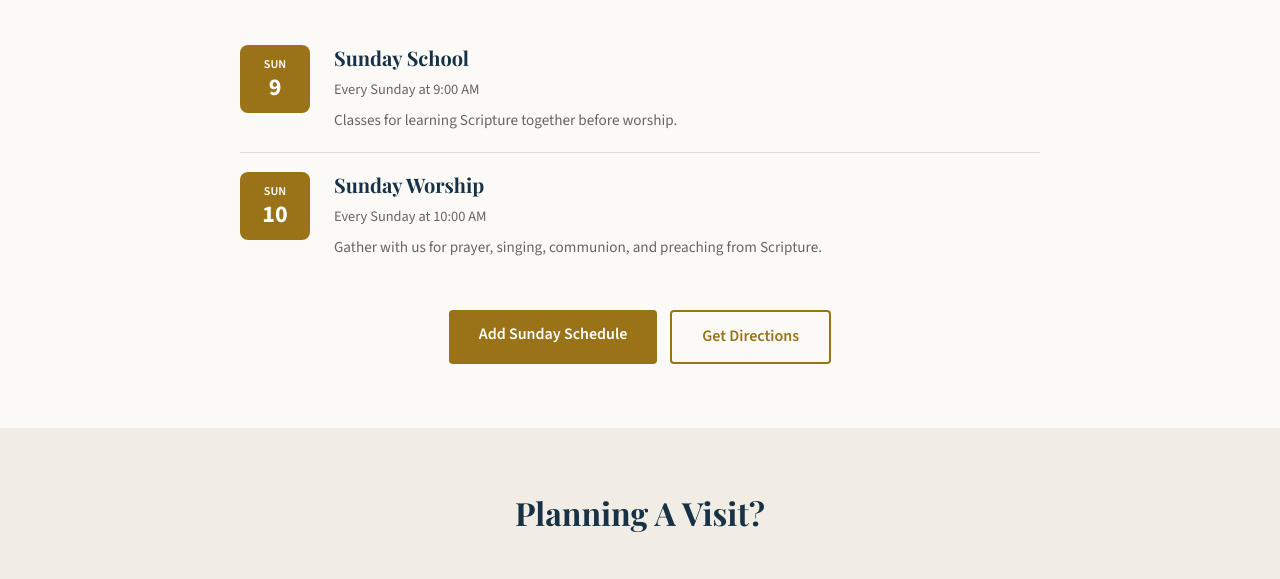
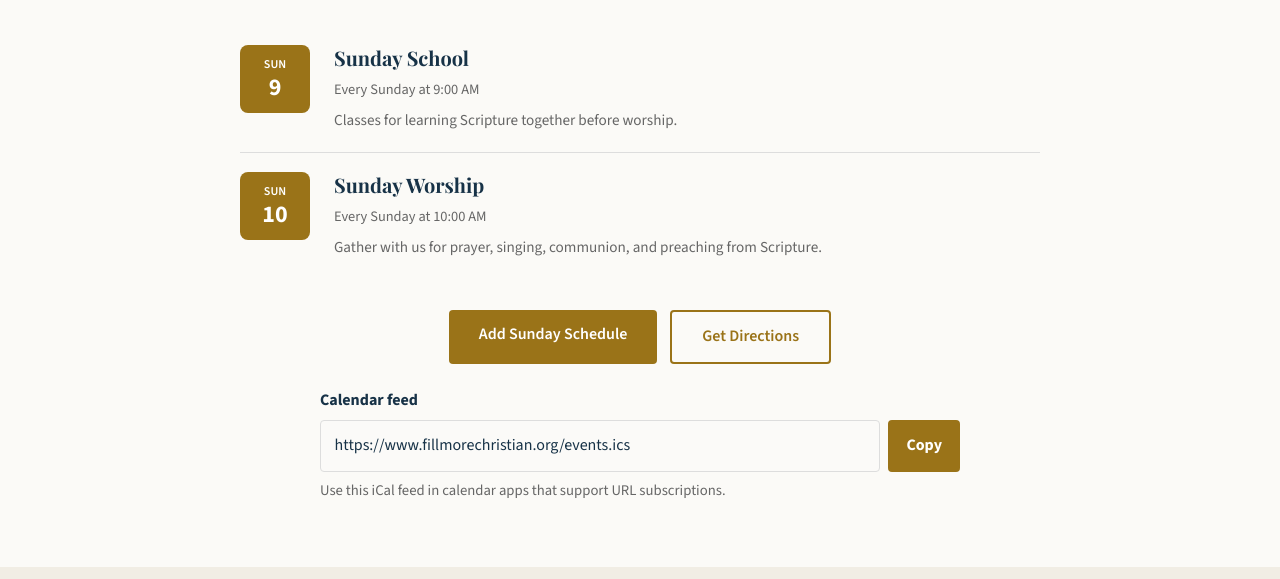
Before and after one commit to wakefieldhare-collab/fillmorechristian-website, a website: page events.html in a window 1280 px wide. Shown: the part 396-975 px from the top of the page. Drawn offline with Linux system fonts and the light colour scheme; no server answers.

Commit message:
Add copyable calendar feed link

```diff
--- a/css/style.css
+++ b/css/style.css
@@ -802,6 +802,19 @@ h4 { font-size: 1.25rem; }
   margin-top: 2rem;
 }
 
+.calendar-feed-copy {
+  max-width: 640px;
+  margin: 1.5rem auto 0;
+  text-align: left;
+}
+
+.calendar-feed-copy label {
+  display: block;
+  font-weight: 700;
+  color: var(--color-primary);
+  margin-bottom: 0.4rem;
+}
+
 /* --- Give Online --- */
 .give-section {
   text-align: center;
--- a/events.html
+++ b/events.html
@@ -90,6 +90,14 @@
         <a href="events.ics" class="btn btn-primary">Add Sunday Schedule</a>
         <a href="https://maps.google.com/?q=310+N+Florence+Street+Fillmore+MO+64449" class="btn btn-outline" target="_blank" rel="noopener">Get Directions</a>
       </div>
+      <div class="calendar-feed-copy">
+        <label for="calendar-feed-url">Calendar feed</label>
+        <div class="copy-field">
+          <input id="calendar-feed-url" type="text" value="https://www.fillmorechristian.org/events.ics" readonly>
+          <button class="copy-button" type="button" data-copy-value="https://www.fillmorechristian.org/events.ics" data-copy-status-target="calendar-copy-status" data-copy-label="Copy" data-copy-success="Calendar feed URL copied." data-copy-fallback="Calendar feed URL selected. Press Ctrl+C to copy it." data-copy-fail="Copy failed. Select the calendar URL and copy it manually.">Copy</button>
+        </div>
+        <p id="calendar-copy-status" class="copy-status" aria-live="polite">Use this iCal feed in calendar apps that support URL subscriptions.</p>
+      </div>
     </div>
   </section>
 
```
Also changed, not shown: 2 other files.
